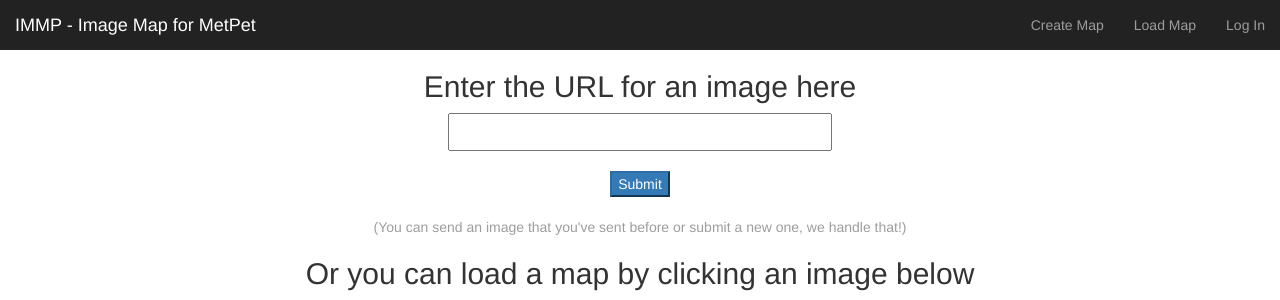
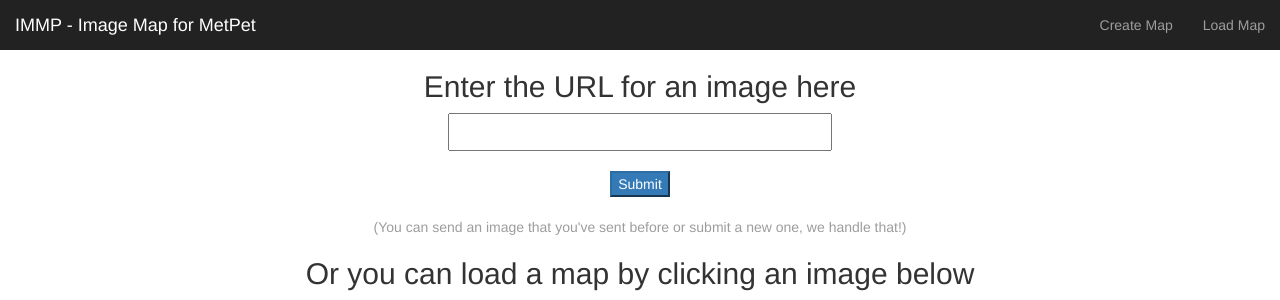
Before and after one commit to metpetdb/IMMP, a Flask app: page / in a window 1280 px wide. Shown: the top 300 px of the page. Run offline with Flask 2, Linux system fonts and the light colour scheme; data that the repository does not hold is empty; some libraries are stand-ins or nearby versions.

Commit message:
hid login button, renamed main.py to __init__.py because that's a thing

```diff
--- a/templates/base.html
+++ b/templates/base.html
@@ -46,7 +46,7 @@
           <ul class="nav navbar-nav navbar-right">
             <li><a href="/">Create Map</a></li>
             <li><a href="/">Load Map</a></li>
-            <li><a href="/">Log In</a></li>
+            <!-- <li><a href="/">Log In</a></li> -->
           </ul>
         </div>
       </div>
```
Also changed, not shown: __init__.py (renamed from main.py).
